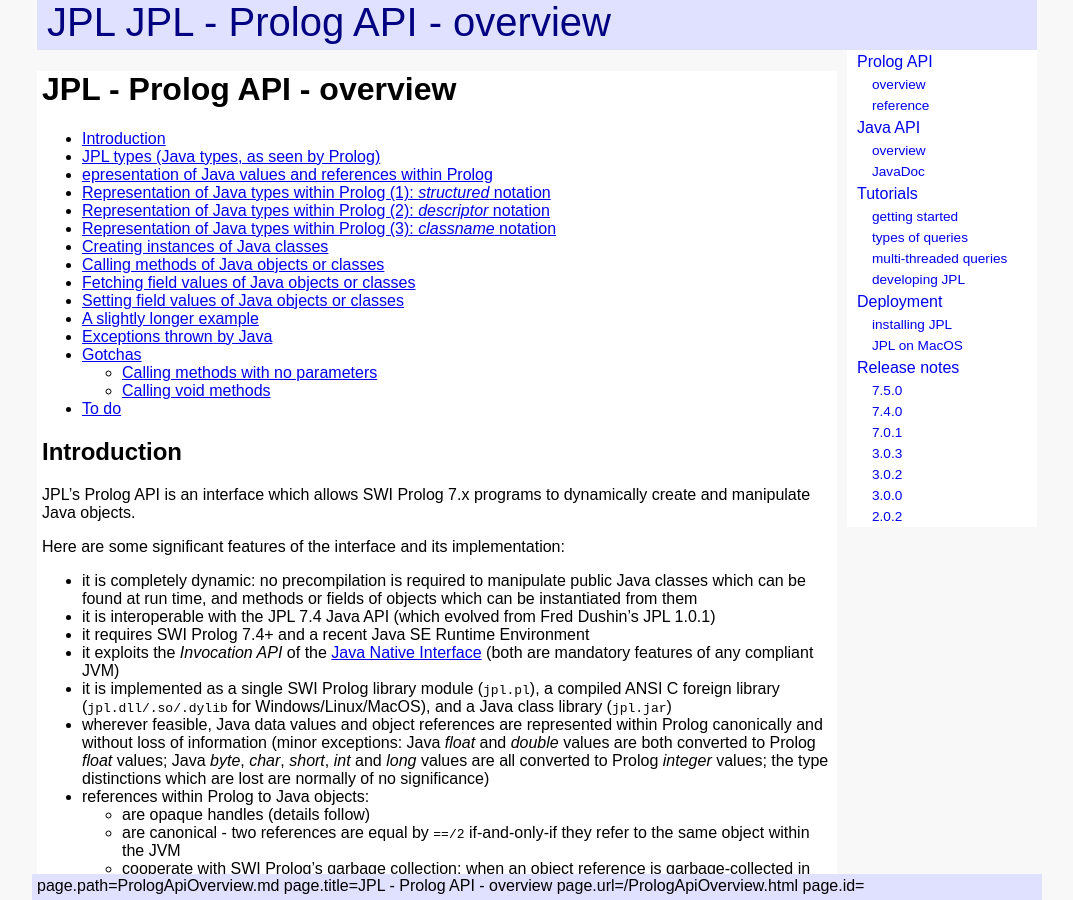
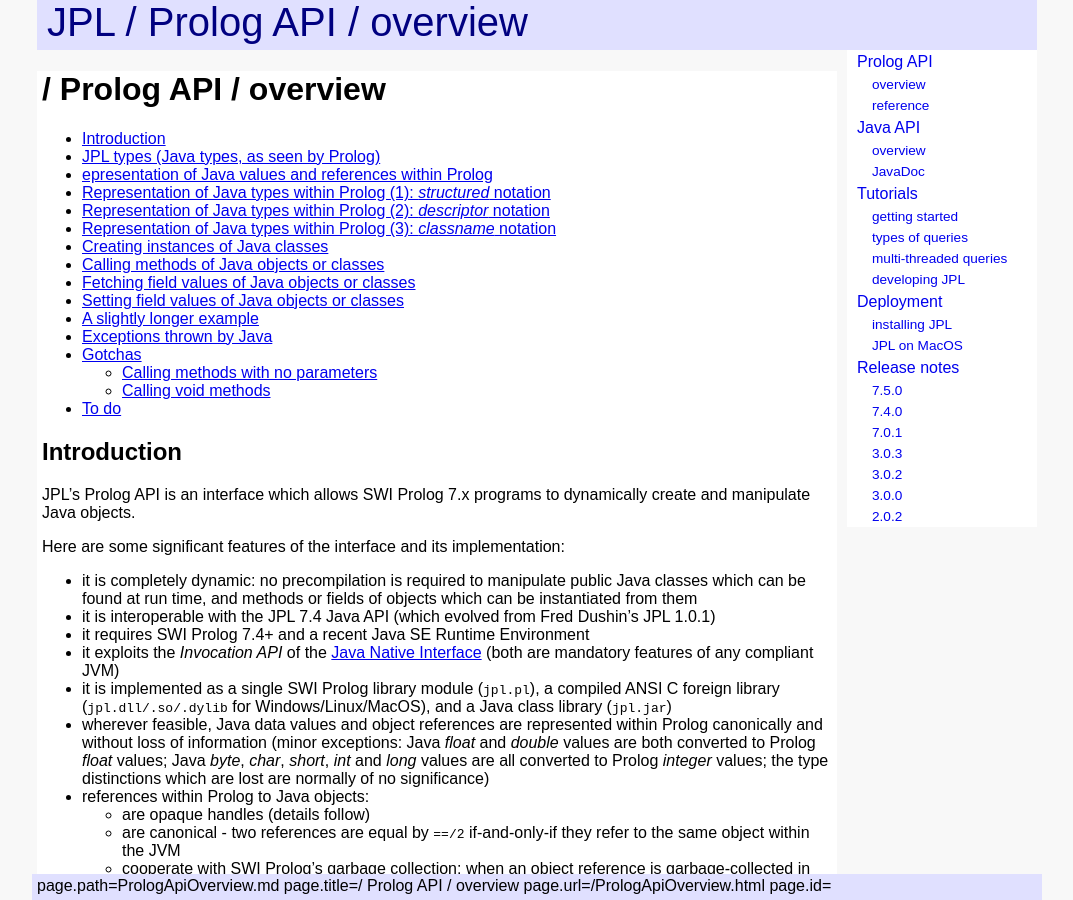
Before and after one commit to anionic/jpl-nav, a Jekyll site: the page built from docs/PrologApiOverview.md, in a window 1280 px wide and 900 px high. Shown: the whole window, without its empty margins (103-1176 px from the left). Built offline with Jekyll 4.4.1, drawn with Linux system fonts in a browser that asks for light colours; our own code applies the rules of GitHub Pages for plain Markdown files.

Commit message:
Update PrologApiOverview.md

```diff
--- a/docs/PrologApiOverview.md
+++ b/docs/PrologApiOverview.md
@@ -1,6 +1,4 @@
-JPL - Prolog API - overview
-===========================================
-
+# / Prolog API / overview
 
   * [Introduction](#introduction)
   * [JPL types (Java types, as seen by Prolog)](#jpl-types-java-types-as-seen-by-prolog)
```
